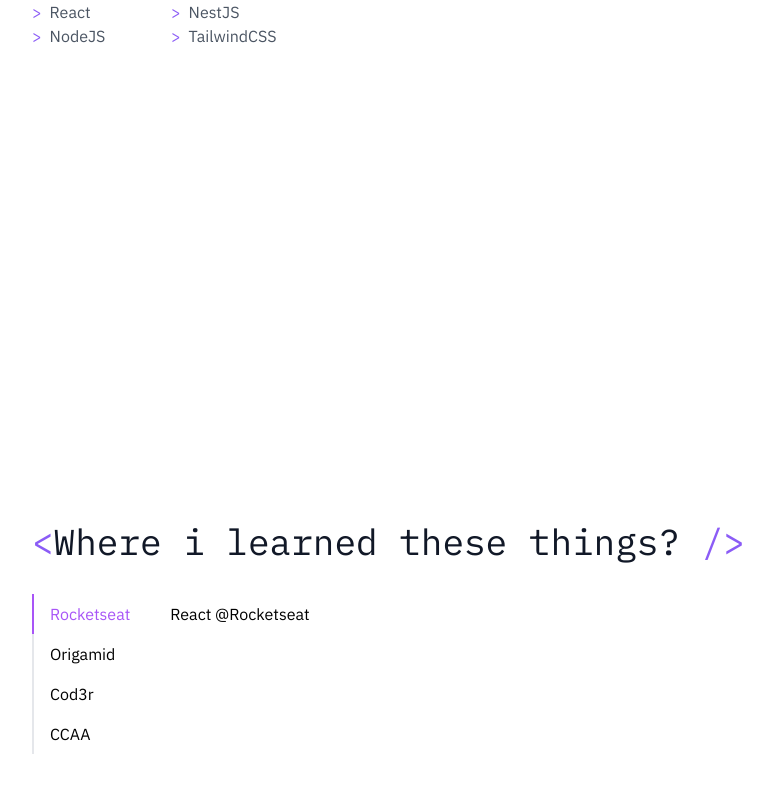
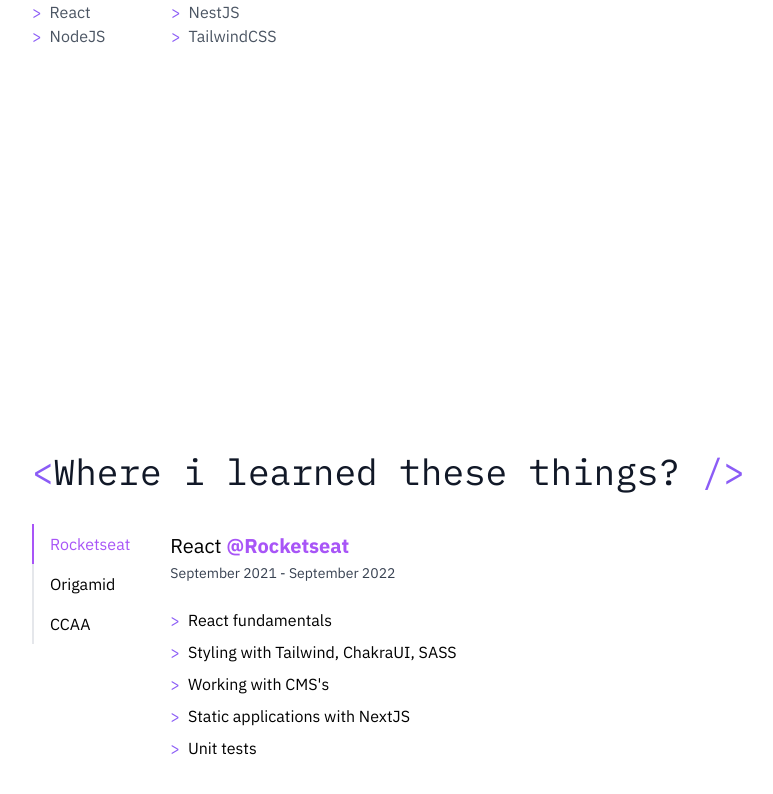
Before and after one commit to rodrigomsrocha/rod-portfolio, a React (Vite) app: page / in a window 1280 px wide. Shown: the part 1362-2156 px from the top of the page, without its empty margins (96-869 px from the left). Built offline with nearby package versions, Linux system fonts and the light colour scheme.

Commit message:
tabs content

```diff
--- /dev/null
+++ b/src/components/EducationSetion/Tabs/CCAATab/index.tsx
@@ -0,0 +1,17 @@
+export function CCAATab() {
+  return (
+    <div>
+      <h3 className="text-xl">
+        English language{' '}
+        <strong className="text-purple-500 font-bold">@CCAA</strong>
+      </h3>
+      <span className="text-sm text-gray-700">February 2017 - Present</span>
+      <ul className="mt-6 flex flex-col gap-2">
+        <li className="flex items-center gap-2">
+          <div className="text-violet-500">{'>'}</div>
+          English writing, speaking and listening
+        </li>
+      </ul>
+    </div>
+  );
+}
--- /dev/null
+++ b/src/components/EducationSetion/Tabs/OrigamidTab/index.tsx
@@ -0,0 +1,37 @@
+export function OrigamidTab() {
+  return (
+    <div>
+      <h3 className="text-xl">
+        Web development and Web design{' '}
+        <strong className="text-purple-500 font-bold">@Origamid</strong>
+      </h3>
+      <span className="text-sm text-gray-700">December 2020 - Present</span>
+      <ul className="mt-6 flex flex-col gap-2">
+        <li className="flex items-center gap-2">
+          <div className="text-violet-500">{'>'}</div>
+          Basic ui design
+        </li>
+        <li className="flex items-center gap-2">
+          <div className="text-violet-500">{'>'}</div>
+          HTML and CSS
+        </li>
+        <li className="flex items-center gap-2">
+          <div className="text-violet-500">{'>'}</div>
+          CSS flexbox and grid
+        </li>
+        <li className="flex items-center gap-2">
+          <div className="text-violet-500">{'>'}</div>
+          CSS with SASS
+        </li>
+        <li className="flex items-center gap-2">
+          <div className="text-violet-500">{'>'}</div>
+          Javascript ES6
+        </li>
+        <li className="flex items-center gap-2">
+          <div className="text-violet-500">{'>'}</div>
+          React
+        </li>
+      </ul>
+    </div>
+  );
+}
--- /dev/null
+++ b/src/components/EducationSetion/Tabs/RocketseatTab/index.tsx
@@ -0,0 +1,34 @@
+export function RocketseatTab() {
+  return (
+    <div>
+      <h3 className="text-xl">
+        React <strong className="text-purple-500 font-bold">@Rocketseat</strong>
+      </h3>
+      <span className="text-sm text-gray-700">
+        September 2021 - September 2022
+      </span>
+      <ul className="mt-6 flex flex-col gap-2">
+        <li className="flex items-center gap-2">
+          <div className="text-violet-500">{'>'}</div>
+          React fundamentals
+        </li>
+        <li className="flex items-center gap-2">
+          <div className="text-violet-500">{'>'}</div>
+          Styling with Tailwind, ChakraUI, SASS
+        </li>
+        <li className="flex items-center gap-2">
+          <div className="text-violet-500">{'>'}</div>
+          Working with CMS&apos;s
+        </li>
+        <li className="flex items-center gap-2">
+          <div className="text-violet-500">{'>'}</div>
+          Static applications with NextJS
+        </li>
+        <li className="flex items-center gap-2">
+          <div className="text-violet-500">{'>'}</div>
+          Unit tests
+        </li>
+      </ul>
+    </div>
+  );
+}
--- a/src/components/EducationSetion/index.tsx
+++ b/src/components/EducationSetion/index.tsx
@@ -1,8 +1,11 @@
 import { useState } from 'react';
 import { Title } from '../Title';
 import { TabLabel } from './TabLabel';
+import { CCAATab } from './Tabs/CCAATab';
+import { OrigamidTab } from './Tabs/OrigamidTab';
+import { RocketseatTab } from './Tabs/RocketseatTab';
 
-const tabs = ['Rocketseat', 'Origamid', 'Cod3r', 'CCAA'];
+const tabs = ['Rocketseat', 'Origamid', 'CCAA'];
 
 export function EducationSection() {
   const [activeTab, setActiveTab] = useState('Rocketseat');
@@ -29,8 +32,14 @@
             );
           })}
         </ul>
-        <div className="p-2">
-          <h3>React @{activeTab}</h3>
+        <div className="p-2 min-h-[300px]">
+          {activeTab === 'Rocketseat' ? (
+            <RocketseatTab />
+          ) : activeTab === 'Origamid' ? (
+            <OrigamidTab />
+          ) : (
+            activeTab === 'CCAA' && <CCAATab />
+          )}
         </div>
       </div>
     </div>
--- a/src/components/Header/index.tsx
+++ b/src/components/Header/index.tsx
@@ -44,7 +44,7 @@
         paddingBottom: paddingY,
         boxShadow: shadow,
       }}
-      className="flex items-center justify-between px-12 fixed top-0 left-0 right-0 bg-white bg-opacity-60 backdrop-blur-md"
+      className="flex items-center justify-between px-12 fixed top-0 left-0 right-0 bg-white bg-opacity-60 backdrop-blur-md z-50"
     >
       <a href="#">
         <img
```
